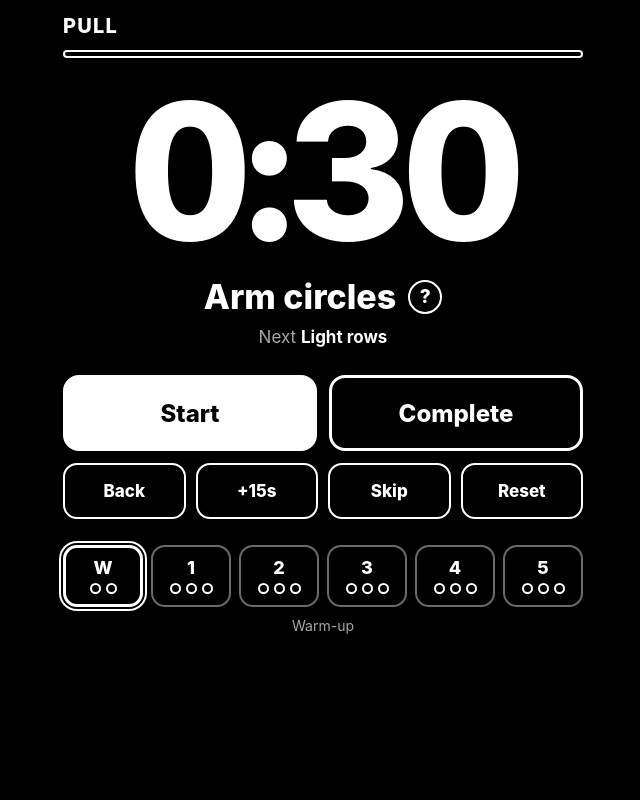
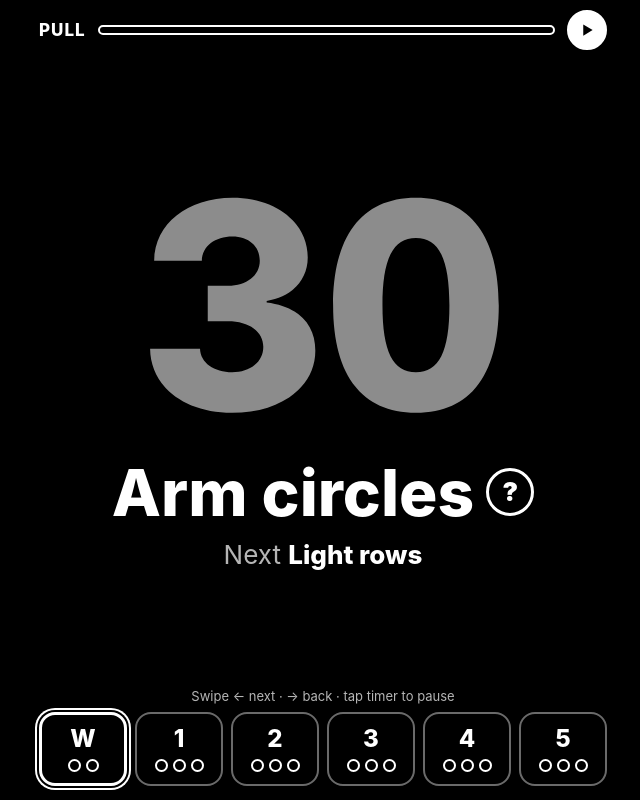
Before and after one commit to brookesy11/trx-coach, a plain HTML site: page index.html in a window 1280 px wide. Shown: the whole page, without its empty margins (317-957 px from the left). Drawn offline with Linux system fonts and the light colour scheme.

Commit message:
Distance-first layout: huge timer and name, swipe next/back, tiny play/pause, +15s only on rest; cache v6

```diff
--- a/app.js
+++ b/app.js
@@ -168,16 +168,21 @@
     var nr = nonRest(), doneCount = nr.filter(function (i) { return st.done[i]; }).length;
     var elapsed = 0; for (var i = 0; i < st.idx; i++) elapsed += S[i].secs; elapsed += s.secs - st.left;
     $("barFill").style.width = (st.finished ? 100 : Math.min(100, elapsed / plan.total * 100)) + "%";
-    $("clock").textContent = fmt(st.left);
-    $("name").textContent = s.name;
+    // Under a minute show just the seconds, so the digits can be huge from across the room.
+    var ct = st.left < 60 ? String(st.left) : fmt(st.left), ce = $("clock");
+    ce.textContent = ct; ce.classList.toggle("long", ct.length > 2);
+    if ($("name").textContent !== s.name) { $("name").textContent = s.name; fitName(); }
     var nx = s.kind === "rest" ? nextWork(st.idx) : S[st.idx + 1];
     if (nx && nx.kind === "rest") nx = nextWork(st.idx);
     var curName = s.kind === "rest" ? null : s.name;
     $("next").textContent = !nx ? "Finish" : (nx.kind === "work" && (nx.name === curName || (s.kind === "rest" && nx.set > 1)) ? "Set " + nx.set : nx.name);
-    document.querySelector(".stage").classList.toggle("rest", s.kind === "rest");
-    var sb = $("startBtn");
-    sb.textContent = running ? "Pause" : (st.idx > 0 || st.left < s.secs ? "Resume" : "Start");
-    sb.className = "btn " + (running ? "outline" : "solid");
+    var stage = $("stage");
+    stage.classList.toggle("rest", s.kind === "rest");
+    stage.classList.toggle("paused", !running);
+    $("plusBtn").hidden = s.kind !== "rest";
+    var pb = $("playBtn");
+    pb.className = "play" + (running ? " on" : " idle");
+    pb.setAttribute("aria-label", running ? "Pause" : (st.idx > 0 || st.left < s.secs ? "Resume" : "Start"));
     // chips
     var curEx = s.ex;
     var chips = $("chips").children;
@@ -187,7 +192,6 @@
       S.forEach(function (x, xi) { if (x.kind !== "rest" && x.ex === ex) { ticks[k].className = st.done[xi] ? "on" : ""; if (!st.done[xi]) all = false; k++; } });
       ch.className = "chip" + (ex === curEx ? " cur" : "") + (all ? " done" : "");
     }
-    $("chipName").textContent = curEx < 0 ? "Warm-up" : (curEx + 1) + ". " + plan.moves[curEx];
     if (!$("howto").hidden) $("hClock").textContent = (s.kind === "rest" ? "Rest " : "") + fmt(st.left);
     // finish
     var fin = $("finish");
@@ -242,14 +246,90 @@
   $("howto").addEventListener("click", function (e) { if (e.target === $("howto")) closeHowto(); });
   document.addEventListener("keydown", function (e) { if (e.key === "Escape") closeHowto(); });
 
-  // ---- Buttons ----
-  $("startBtn").addEventListener("click", function () { running ? pause() : play(); });
-  $("completeBtn").addEventListener("click", function () { unlockAudio(); goTo(st.idx + 1, true); });
-  $("backBtn").addEventListener("click", function () { goTo(st.idx - 1, false); });
-  $("skipBtn").addEventListener("click", function () { goTo(st.idx + 1, false); });
+  // ---- Name auto-fit: as large as possible, max 2 lines ----
+  function fitName() {
+    var el = $("name");
+    var max = Math.min(window.innerWidth * 0.15, window.innerHeight * 0.08, 84), size = Math.round(max);
+    el.style.fontSize = size + "px";
+    while (size > 22 && (el.scrollHeight > size * 1.05 * 2 + 4 || el.scrollWidth > el.clientWidth + 1)) {
+      size -= 2; el.style.fontSize = size + "px";
+    }
+  }
+  window.addEventListener("resize", fitName);
+
+  // ---- Controls ----
+  function toggle() { running ? pause() : play(); }
+  function hideHint() { if (!$("hint").hidden) { $("hint").hidden = true; } save("trx:hinted", true); }
+  if (!load("trx:hinted", false)) $("hint").hidden = false;
+
+  var inner = $("stageInner"), animating = false;
+  function slide(dir, change) { // dir -1 = content leaves to the left (next), +1 = to the right (back)
+    var w = Math.min(window.innerWidth, 600) * 0.35;
+    inner.classList.remove("dragging");
+    inner.style.transform = "translateX(" + (dir * w) + "px)"; inner.style.opacity = "0";
+    animating = true;
+    setTimeout(function () {
+      change();
+      inner.classList.add("dragging");
+      inner.style.transform = "translateX(" + (-dir * w) + "px)";
+      void inner.offsetWidth;
+      inner.classList.remove("dragging");
+      inner.style.transform = ""; inner.style.opacity = "";
+      animating = false;
+    }, 140);
+  }
+  function snapBack() { inner.classList.remove("dragging"); inner.style.transform = ""; inner.style.opacity = ""; }
+  function next() {
+    if (st.finished) return;
+    unlockAudio();
+    slide(-1, function () { goTo(st.idx + 1, true); });
+  }
+  function back() {
+    if (st.finished) { st.finished = false; persist(); render(); return; }
+    if (st.idx === 0) { snapBack(); return; }
+    slide(1, function () { goTo(st.idx - 1, false); });
+  }
+
+  // Swipe: >= 50px horizontal and clearly more horizontal than vertical.
+  var tx = 0, ty = 0, tracking = false, horiz = false, lastSwipe = 0;
+  function onStart(e) {
+    if (!$("howto").hidden || e.touches.length > 1 || animating) { tracking = false; return; }
+    tracking = true; horiz = false; tx = e.touches[0].clientX; ty = e.touches[0].clientY;
+  }
+  function onMove(e) {
+    if (!tracking) return;
+    var dx = e.touches[0].clientX - tx, dy = e.touches[0].clientY - ty;
+    if (!horiz && Math.abs(dx) > 10 && Math.abs(dx) > Math.abs(dy) * 1.2) horiz = true;
+    if (horiz) {
+      e.preventDefault(); // keep the browser from treating it as navigation/scroll
+      if (!st.finished) { inner.classList.add("dragging"); inner.style.transform = "translateX(" + (dx * 0.6) + "px)"; inner.style.opacity = String(Math.max(0.3, 1 - Math.abs(dx) / 400)); }
+    }
+  }
+  function onEnd(e) {
+    if (!tracking) return; tracking = false;
+    var t = e.changedTouches[0], dx = t.clientX - tx, dy = t.clientY - ty;
+    if (horiz && Math.abs(dx) >= 50 && Math.abs(dx) > Math.abs(dy) * 1.5) {
+      lastSwipe = Date.now(); hideHint();
+      if (dx < 0) next(); else back();
+    } else snapBack();
+  }
+  [document.getElementById("app"), $("finish")].forEach(function (el) {
+    el.addEventListener("touchstart", onStart, { passive: true });
+    el.addEventListener("touchmove", onMove, { passive: false });
+    el.addEventListener("touchend", onEnd, { passive: true });
+    el.addEventListener("touchcancel", function () { tracking = false; snapBack(); }, { passive: true });
+  });
+
+  $("playBtn").addEventListener("click", toggle);
+  $("clock").addEventListener("click", function () { if (Date.now() - lastSwipe > 400) toggle(); });
   $("plusBtn").addEventListener("click", function () { st.left += 15; if (running) endAt += 15000; persist(); render(); });
-  $("resetBtn").addEventListener("click", function () { if (confirm("Reset today's workout?")) reset(); });
   $("againBtn").addEventListener("click", reset);
+  document.addEventListener("keydown", function (e) {
+    if (!$("howto").hidden) return;
+    if (e.key === "ArrowRight") { e.preventDefault(); next(); }
+    else if (e.key === "ArrowLeft") { e.preventDefault(); back(); }
+    else if (e.key === " ") { e.preventDefault(); toggle(); }
+  });
 
   // ---- Lifecycle ----
   document.addEventListener("visibilitychange", function () {
--- a/index.html
+++ b/index.html
@@ -16,32 +16,30 @@
 </head>
 <body>
 <main id="app">
-  <div class="meta"><span id="focus">Workout</span></div>
-  <div class="bar" aria-hidden="true"><div id="barFill"></div></div>
+  <div class="topRow">
+    <span id="focus" class="focus">Workout</span>
+    <div class="bar" aria-hidden="true"><div id="barFill"></div></div>
+    <button id="playBtn" class="play" type="button" aria-label="Start">
+      <svg class="icoPlay" viewBox="0 0 24 24" aria-hidden="true"><path d="M7 4.5v15l12.5-7.5z" fill="currentColor"/></svg>
+      <svg class="icoPause" viewBox="0 0 24 24" aria-hidden="true"><rect x="5.5" y="4.5" width="4.5" height="15" rx="1" fill="currentColor"/><rect x="14" y="4.5" width="4.5" height="15" rx="1" fill="currentColor"/></svg>
+    </button>
+  </div>
 
-  <section class="stage" aria-live="polite">
-    <div id="clock" class="clock">0:30</div>
-    <div class="nameRow">
-      <h1 id="name">Loading</h1>
-      <button id="infoBtn" class="info" type="button" aria-label="How to do this exercise">?</button>
+  <section id="stage" class="stage" aria-live="polite">
+    <div id="stageInner" class="stageInner">
+      <div id="clock" class="clock" role="button" aria-label="Tap to start or pause">0:30</div>
+      <div class="nameRow">
+        <h1 id="name" class="name">Loading</h1>
+        <button id="infoBtn" class="info" type="button" aria-label="How to do this exercise">?</button>
+      </div>
+      <p class="next"><span>Next</span> <b id="next">-</b></p>
+      <button id="plusBtn" class="plus" type="button" hidden>+15s</button>
     </div>
-    <p class="next"><span>Next</span> <b id="next">-</b></p>
   </section>
 
-  <div class="primary">
-    <button id="startBtn" class="btn solid">Start</button>
-    <button id="completeBtn" class="btn outline">Complete</button>
-  </div>
-  <div class="secondary">
-    <button id="backBtn" class="btn small" aria-label="Back">Back</button>
-    <button id="plusBtn" class="btn small" aria-label="Add 15 seconds">+15s</button>
-    <button id="skipBtn" class="btn small" aria-label="Skip">Skip</button>
-    <button id="resetBtn" class="btn small" aria-label="Reset">Reset</button>
-  </div>
+  <p id="hint" class="hint" hidden>Swipe &larr; next &middot; &rarr; back &middot; tap timer to pause</p>
   <p id="wake" class="wake" hidden></p>
-
   <nav id="chips" class="chips" aria-label="Today's exercises"></nav>
-  <p id="chipName" class="chipName"></p>
 </main>
 
 <div id="howto" class="modal" hidden>
@@ -66,7 +64,8 @@
     <p class="finishStat" id="finishStat"></p>
     <p class="finishStreak" id="finishStreak"></p>
     <p class="finishTomorrow" id="finishTomorrow"></p>
-    <button id="againBtn" class="btn outline wide">Do it again</button>
+    <button id="againBtn" class="again" type="button">Again</button>
+    <p class="finishHint">Swipe &rarr; to go back</p>
   </div>
 </section>
 
--- a/styles.css
+++ b/styles.css
@@ -1,73 +1,80 @@
 :root {
-  --bg: #000; --fg: #fff; --dim: #a8a8a8; --line: #fff;
+  --bg: #000; --fg: #fff; --dim: #b5b5b5;
   --sat: env(safe-area-inset-top, 0px); --sab: env(safe-area-inset-bottom, 0px);
   --sal: env(safe-area-inset-left, 0px); --sar: env(safe-area-inset-right, 0px);
 }
 * { box-sizing: border-box; -webkit-tap-highlight-color: transparent; }
-html, body { margin: 0; background: var(--bg); color: var(--fg); }
+html, body { margin: 0; height: 100%; background: var(--bg); color: var(--fg); overflow: hidden; }
 body {
   font-family: -apple-system, BlinkMacSystemFont, "SF Pro Display", "Helvetica Neue", Arial, sans-serif;
-  -webkit-text-size-adjust: 100%; -webkit-user-select: none; user-select: none;
+  -webkit-text-size-adjust: 100%; -webkit-user-select: none; user-select: none; -webkit-touch-callout: none;
   overscroll-behavior: none;
 }
 #app {
-  max-width: 560px; margin: 0 auto;
-  padding: calc(var(--sat) + 14px) calc(var(--sar) + 20px) calc(var(--sab) + 28px) calc(var(--sal) + 20px);
+  max-width: 600px; margin: 0 auto; height: 100vh; height: 100dvh;
+  display: flex; flex-direction: column;
+  padding: calc(var(--sat) + 10px) calc(var(--sar) + 16px) calc(var(--sab) + 14px) calc(var(--sal) + 16px);
+  touch-action: pan-y; /* horizontal swipes are handled by the app, not the browser */
 }
-.meta { font-size: 20px; font-weight: 800; text-transform: uppercase; letter-spacing: .06em; }
-.meta #focus { color: var(--fg); }
-.bar { height: 8px; border: 2px solid var(--line); border-radius: 6px; margin-top: 12px; overflow: hidden; }
+.topRow { display: flex; align-items: center; gap: 12px; flex: 0 0 auto; }
+.focus { font-size: 17px; font-weight: 800; text-transform: uppercase; letter-spacing: .06em; white-space: nowrap; }
+.bar { flex: 1; height: 10px; border: 2px solid var(--fg); border-radius: 6px; overflow: hidden; }
 #barFill { height: 100%; width: 0; background: var(--fg); transition: width .4s linear; }
-.stage { text-align: center; padding: 18px 0 10px; }
-.clock { font-size: clamp(96px, 34vw, 190px); line-height: 1; font-weight: 800; font-variant-numeric: tabular-nums; letter-spacing: -0.04em; }
-.stage.rest .clock { color: var(--dim); }
-.stage h1 { font-size: 34px; line-height: 1.1; margin: 12px 0 6px; font-weight: 800; }
-.next { margin: 12px 0 0; font-size: 17px; color: var(--dim); }
-.next b { color: var(--fg); font-weight: 700; }
-.btn {
-  font: inherit; font-weight: 800; border-radius: 16px; cursor: pointer;
-  border: 3px solid var(--fg); background: var(--bg); color: var(--fg);
-  touch-action: manipulation;
-}
-.btn:active { transform: scale(.97); }
-.btn.solid { background: var(--fg); color: var(--bg); }
-.primary { display: grid; grid-template-columns: 1fr 1fr; gap: 12px; margin-top: 18px; }
-.primary .btn { min-height: 76px; font-size: 24px; }
-.secondary { display: grid; grid-template-columns: repeat(4, 1fr); gap: 10px; margin-top: 12px; }
-.btn.small { min-height: 56px; font-size: 17px; border-width: 2px; border-radius: 14px; padding: 0 4px; }
-.btn.wide { width: 100%; min-height: 70px; font-size: 22px; margin-top: 28px; }
-.wake { text-align: center; font-size: 12px; color: var(--dim); margin: 10px 0 0; }
-.wake[hidden] { display: none; }
-  width: 100%; display: flex; align-items: center; gap: 14px; min-height: 56px; padding: 8px 4px;
-  background: none; border: 0; color: var(--fg); font: inherit; font-size: 17px; text-align: left; cursor: pointer;
-}
-.finish { position: fixed; inset: 0; background: var(--bg); display: flex; align-items: center; justify-content: center; z-index: 10;
+.play { flex: 0 0 auto; width: 40px; height: 40px; border-radius: 50%; border: 2px solid var(--fg); background: var(--bg); color: var(--fg);
+  display: grid; place-items: center; padding: 0; cursor: pointer; position: relative; touch-action: manipulation; }
+.play::after { content: ""; position: absolute; inset: -8px; }
+.play svg { width: 18px; height: 18px; grid-area: 1 / 1; }
+.play .icoPause { display: none; }
+.play.on .icoPlay { display: none; }
+.play.on .icoPause { display: block; }
+.play.idle { background: var(--fg); color: var(--bg); }
+
+.stage { flex: 1 1 auto; min-height: 0; display: flex; align-items: center; justify-content: center; overflow: hidden; }
+.stageInner { width: 100%; text-align: center; transition: transform .16s ease-out, opacity .16s ease-out; will-change: transform; }
+.stageInner.dragging { transition: none; }
+.clock { font-size: min(72vw, 36vh, 420px); line-height: .95; font-weight: 800; font-variant-numeric: tabular-nums;
+  letter-spacing: -0.01em; cursor: pointer; touch-action: pan-y; }
+.clock.long { font-size: min(38vw, 30vh, 260px); }
+.stage.paused .clock { opacity: .55; }
+.nameRow { display: flex; align-items: center; justify-content: center; gap: 12px; margin: 2vh 0 0; }
+.name { margin: 0; font-weight: 800; line-height: 1.05; font-size: 48px; max-width: calc(100% - 64px); overflow-wrap: break-word; }
+.info { flex: 0 0 auto; width: 48px; height: 48px; border-radius: 50%; border: 3px solid var(--fg); background: var(--bg); color: var(--fg);
+  font: inherit; font-size: 26px; font-weight: 900; line-height: 1; cursor: pointer; padding: 0; position: relative; touch-action: manipulation; }
+.info::after { content: ""; position: absolute; inset: -10px; }
+.next { margin: 1.6vh 0 0; font-size: clamp(18px, 5.6vw, 26px); color: var(--dim); }
+.next b { color: var(--fg); font-weight: 800; }
+.plus { margin-top: 2.2vh; min-width: 150px; min-height: 60px; padding: 0 26px; font: inherit; font-size: 26px; font-weight: 800;
+  border: 3px solid var(--fg); border-radius: 30px; background: var(--bg); color: var(--fg); cursor: pointer; touch-action: manipulation; }
+.plus[hidden] { display: none; }
+
+.hint { text-align: center; font-size: 13px; color: var(--dim); margin: 0 0 8px; }
+.hint[hidden], .wake[hidden] { display: none; }
+.wake { text-align: center; font-size: 12px; color: var(--dim); margin: 0 0 8px; }
+
+.chips { flex: 0 0 auto; display: grid; grid-template-columns: repeat(6, 1fr); gap: 8px; }
+.chip { min-height: 74px; border: 2px solid #6a6a6a; border-radius: 16px; background: var(--bg); color: var(--fg); font: inherit;
+  display: flex; flex-direction: column; align-items: center; justify-content: center; gap: 8px; cursor: pointer; padding: 0; touch-action: manipulation; }
+.chip .n { font-size: 24px; font-weight: 800; line-height: 1; }
+.chip .ticks { display: flex; gap: 5px; }
+.chip .ticks i { width: 13px; height: 13px; border-radius: 50%; border: 2px solid #fff; display: block; }
+.chip .ticks i.on { background: #fff; }
+.chip.cur { border: 3px solid #fff; box-shadow: 0 0 0 2px #000, 0 0 0 4px #fff; }
+.chip.done:not(.cur) { border-color: #fff; }
+
+.finish { position: fixed; inset: 0; background: var(--bg); display: flex; align-items: center; justify-content: center; z-index: 10; touch-action: pan-y;
   padding: calc(var(--sat) + 20px) calc(var(--sar) + 24px) calc(var(--sab) + 20px) calc(var(--sal) + 24px); }
 .finish[hidden] { display: none; }
 .finishInner { width: 100%; max-width: 420px; text-align: center; }
-.finishKicker { font-size: 16px; color: var(--dim); text-transform: uppercase; letter-spacing: .1em; font-weight: 700; margin: 0; }
-.finishTitle { font-size: 96px; font-weight: 900; margin: 6px 0 10px; letter-spacing: -0.04em; }
-.finishStat { font-size: 20px; margin: 0; font-weight: 600; }
-.finishStreak { font-size: 15px; color: var(--dim); margin: 18px 0 0; }
-.finishTomorrow { font-size: 15px; color: var(--dim); margin: 6px 0 0; }
+.finishKicker { font-size: 18px; color: var(--dim); text-transform: uppercase; letter-spacing: .1em; font-weight: 700; margin: 0; }
+.finishTitle { font-size: min(30vw, 140px); font-weight: 900; margin: 6px 0 10px; letter-spacing: -0.04em; line-height: 1; }
+.finishStat { font-size: 22px; margin: 0; font-weight: 700; }
+.finishStreak, .finishTomorrow { font-size: 16px; color: var(--dim); margin: 10px 0 0; }
+.again { margin-top: 30px; background: none; border: 0; color: var(--fg); font: inherit; font-size: 20px; font-weight: 800;
+  text-decoration: underline; text-underline-offset: 4px; padding: 12px 20px; cursor: pointer; }
+.finishHint { font-size: 13px; color: var(--dim); margin: 4px 0 0; }
 #nosleep { position: fixed; width: 1px; height: 1px; opacity: 0.01; left: -10px; bottom: 0; pointer-events: none; }
-@media (max-height: 700px) { .clock { font-size: clamp(80px, 28vw, 150px); } .stage h1 { font-size: 28px; } }
+@media (max-height: 700px) { .chip { min-height: 64px; } .chip .n { font-size: 21px; } }
 
-.nameRow { display: flex; align-items: center; justify-content: center; gap: 12px; margin: 12px 0 0; }
-.nameRow h1 { margin: 0; }
-.info { flex: 0 0 auto; width: 34px; height: 34px; border-radius: 50%; border: 2px solid var(--fg); background: var(--bg); color: var(--fg);
-  font: inherit; font-size: 19px; font-weight: 800; line-height: 1; cursor: pointer; padding: 0; position: relative; }
-.info::after { content: ""; position: absolute; inset: -8px; } /* bigger tap target */
-.chips { display: grid; grid-template-columns: repeat(6, 1fr); gap: 8px; margin-top: 26px; }
-.chip { min-height: 62px; border: 2px solid #6a6a6a; border-radius: 14px; background: var(--bg); color: var(--fg); font: inherit;
-  display: flex; flex-direction: column; align-items: center; justify-content: center; gap: 6px; cursor: pointer; padding: 0; }
-.chip .n { font-size: 18px; font-weight: 800; line-height: 1; }
-.chip .ticks { display: flex; gap: 5px; }
-.chip .ticks i { width: 11px; height: 11px; border-radius: 50%; border: 2px solid #fff; display: block; }
-.chip .ticks i.on { background: #fff; }
-.chip.cur { border: 3px solid #fff; box-shadow: 0 0 0 2px #000, 0 0 0 4px #fff; }
-.chip.done:not(.cur) { border-color: #fff; }
-.chipName { text-align: center; font-size: 14px; color: var(--dim); margin: 10px 0 0; min-height: 1.2em; }
 .modal { position: fixed; inset: 0; z-index: 20; background: rgba(0,0,0,.72); display: flex; align-items: flex-end; justify-content: center; }
 .modal[hidden] { display: none; }
 .sheet { width: 100%; max-width: 560px; max-height: 88vh; overflow-y: auto; background: var(--bg); color: var(--fg);
--- a/sw.js
+++ b/sw.js
@@ -1,5 +1,5 @@
 /* TRX Coach service worker: network first so updates show right away, cache as offline fallback. */
-var CACHE = "trx-coach-v5";
+var CACHE = "trx-coach-v6";
 var ASSETS = ["./", "index.html", "styles.css", "app.js", "workouts.js", "howto.js", "manifest.json",
   "icons/icon-180.png", "icons/icon-192.png", "icons/icon-512.png"];
 
```
